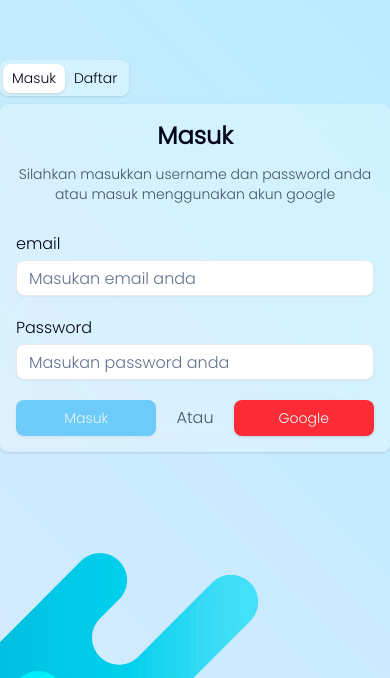
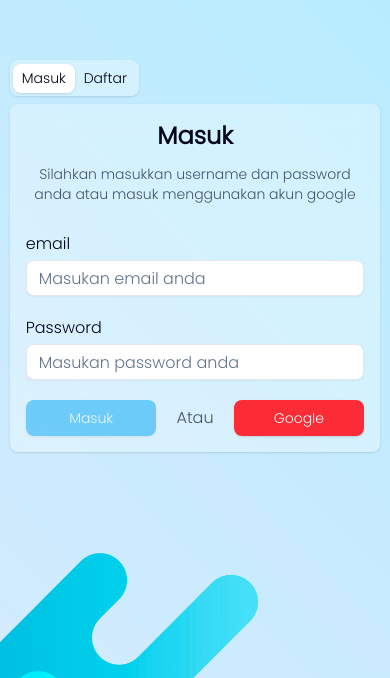
Before and after one commit to Raflysaputra23/chatbot, a Next.js app: page / in a window 390 px wide. Shown: the part 166-844 px from the top of the page. Built offline with nearby package versions, Linux system fonts and the light colour scheme; no server answers.

Commit message:
memperbarui style

```diff
--- a/src/app/dashboard/[[...token]]/page.tsx
+++ b/src/app/dashboard/[[...token]]/page.tsx
@@ -32,7 +32,7 @@ const Dashboard = ({ params } : { params: Promise<{ token: string[] }> }) => {
     }, [param]);
 
     return (
-        <div className="h-full w-full grid grid-cols-1 lg:grid-cols-[250px_1fr] gap-3 overflow-hidden lg:p-4">
+        <div className="h-full w-full grid grid-cols-1 lg:grid-cols-[250px_1fr] gap-3 overflow-y-auto overflow-x-hidden lg:p-4">
             <Aside />
             <section className="flex flex-col h-full overflow-hidden p-4 lg:px-20 bg-white/30 backdrop-blur-md rounded-md shadow">
                 <Header />
--- a/src/app/layout.tsx
+++ b/src/app/layout.tsx
@@ -42,7 +42,7 @@ export default function RootLayout({
   return (
     <html lang="en">
       <body
-        className={`${poppins.className} antialiased h-screen w-screen bg-[url('/background.jpg')] bg-cover bg-center overflow-hidden `}
+        className={`${poppins.className} antialiased h-screen w-screen bg-[url('/background.jpg')] bg-cover bg-center overflow-x-hidden`}
       >
         <AuthProvider>
           {children}
--- a/src/components/ui/auth.tsx
+++ b/src/components/ui/auth.tsx
@@ -5,7 +5,7 @@ import Register from './formauth/register';
 
 const Auth = () => {
     return (
-        <Tabs defaultValue="login" className="w-[400px]">
+        <Tabs defaultValue="login" className="w-[400px] max-w-[95%]">
             <TabsList className='bg-white/30 backdrop-blur-md shadow rounded-md'>
                 <TabsTrigger value="login">Masuk</TabsTrigger>
                 <TabsTrigger value="register">Daftar</TabsTrigger>
--- a/src/components/ui/logout.tsx
+++ b/src/components/ui/logout.tsx
@@ -25,8 +25,8 @@ const Logout = () => {
             </DialogTrigger>
             <DialogContent>
                 <DialogHeader>
-                    <DialogTitle>Keluar</DialogTitle>
-                    <DialogDescription>
+                    <DialogTitle className='text-start'>Keluar</DialogTitle>
+                    <DialogDescription className='text-start'>
                        Apakah anda yakin ingin keluar dari akun?
                     </DialogDescription>
                     <DialogDescription className='p-2 w-full flex justify-end'>
```
